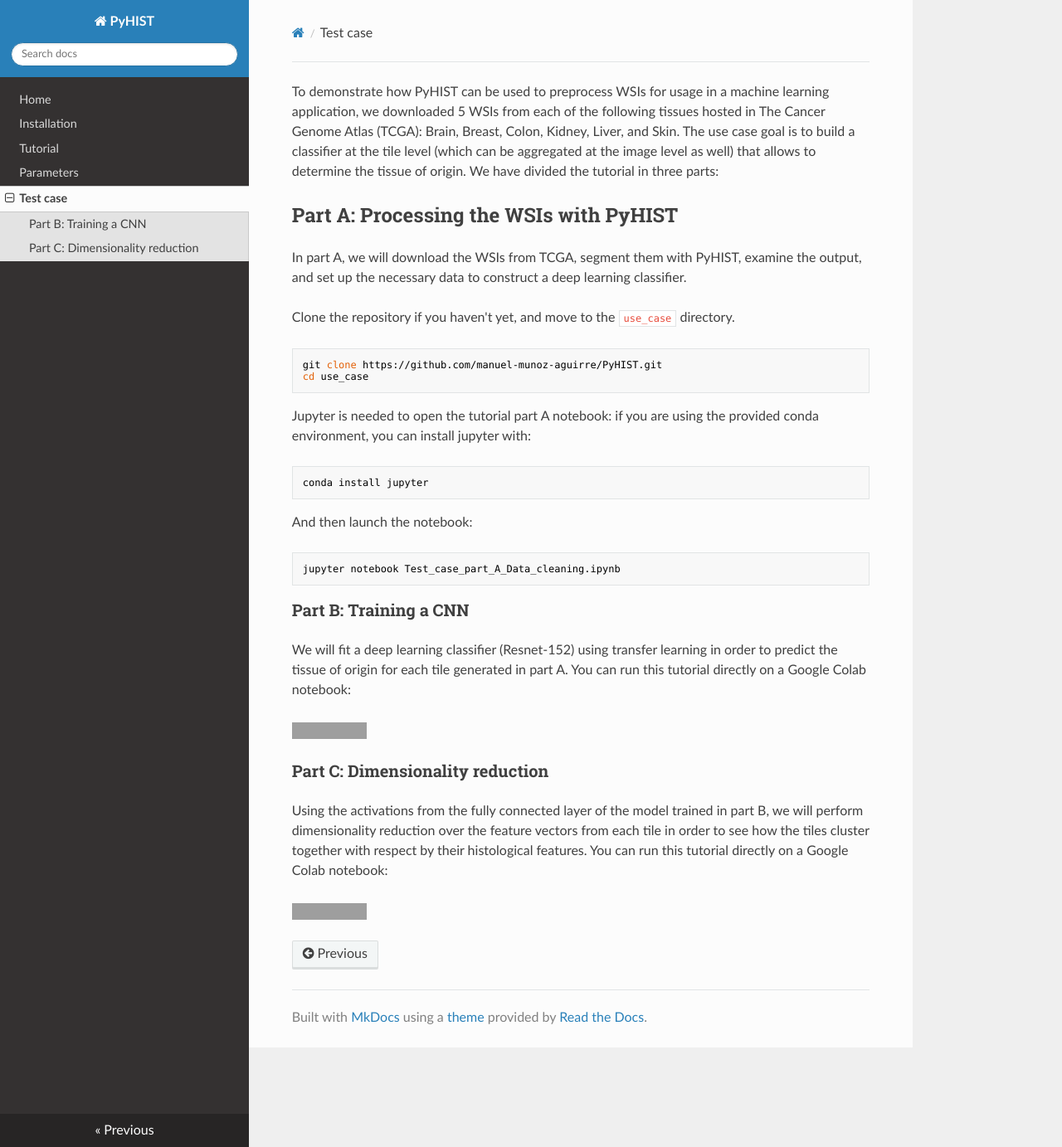
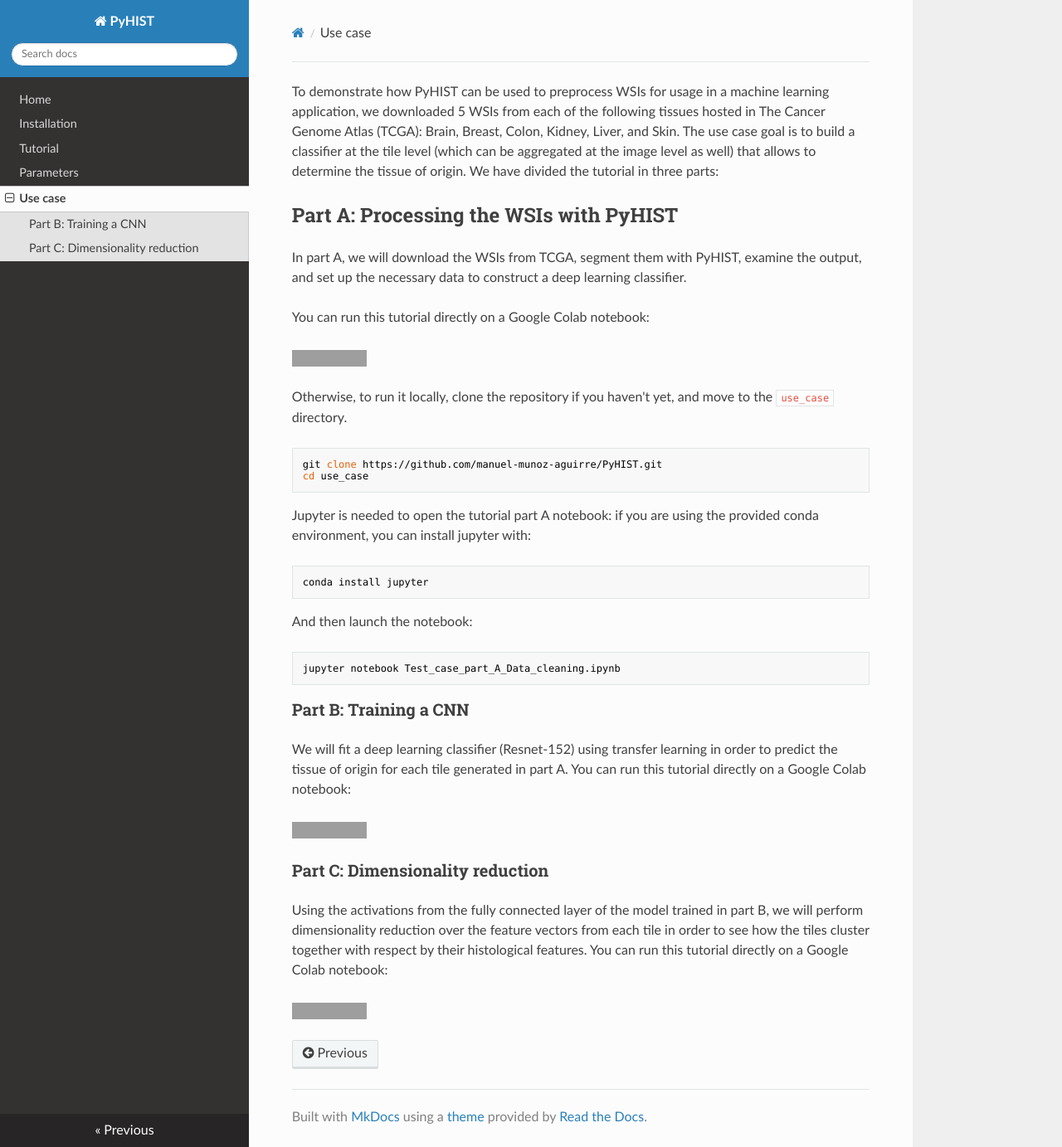
Before and after one commit to manuel-munoz-aguirre/PyHIST, an MkDocs documentation site: the page built from docs/testcase.md, in a window 1280 px wide and 1383 px high. Shown: the whole window at 83% size. Built offline with MkDocs 1.6.1, drawn with Linux system fonts in a browser that asks for light colours; nearby versions of some CDN libraries; grey boxes are pictures that could not be loaded.

Commit message:
Added part A colab tutorial

````diff
--- a/docs/testcase.md
+++ b/docs/testcase.md
@@ -3,7 +3,11 @@ To demonstrate how PyHIST can be used to preprocess WSIs for usage in a machine
 ## Part A: Processing the WSIs with PyHIST
 In part A, we will download the WSIs from TCGA, segment them with PyHIST, examine the output, and set up the necessary data to construct a deep learning classifier.
 
-Clone the repository if you haven't yet, and move to the `use_case` directory.
+You can run this tutorial directly on a Google Colab notebook:
+
+[![Open in Colab](https://colab.research.google.com/assets/colab-badge.svg)](https://colab.research.google.com/drive/1CbnBzvumvhvkBk0xloSpooEuqqoAuAfx)
+
+Otherwise, to run it locally, clone the repository if you haven't yet, and move to the `use_case` directory.
 ```
 git clone https://github.com/manuel-munoz-aguirre/PyHIST.git
 cd use_case
--- a/mkdocs.yml
+++ b/mkdocs.yml
@@ -4,5 +4,5 @@ nav:
     - Installation: 'installation.md'
     - Tutorial: 'tutorial.md'
     - Parameters: 'parameters.md'
-    - Test case: 'testcase.md'
+    - Use case: 'testcase.md'
 theme: readthedocs
````
